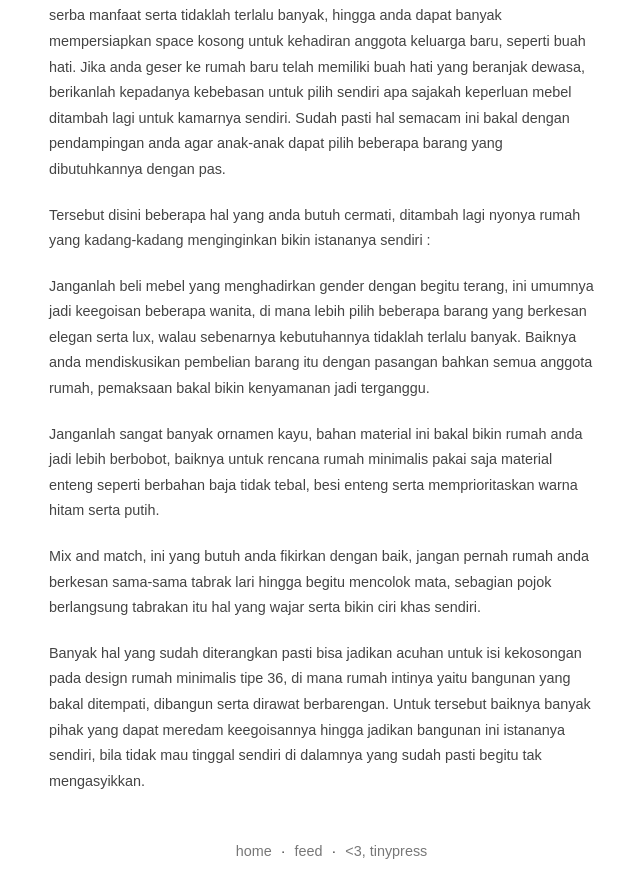
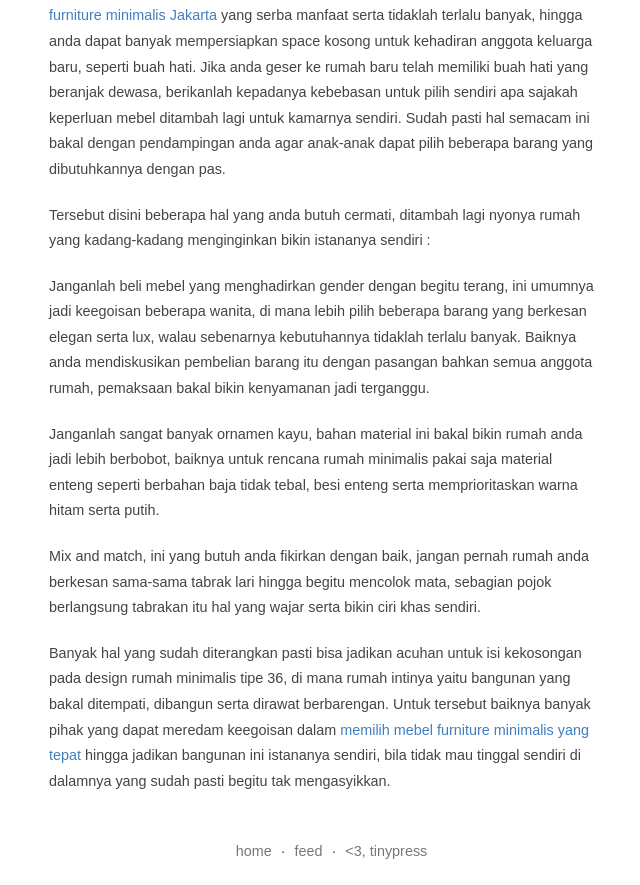
Before and after one commit to psnively/psnively.github.io, a Jekyll site: the page built from _posts/2016-10-25-mebel-untuk-rumah-minimalis-tipe-36.markdown, in a window 1280 px wide. Shown: the part 802-1687 px from the top of the page, without its empty margins (316-956 px from the left). Built offline with Jekyll 4.4.1, drawn with Linux system fonts in a browser that asks for light colours; some of the changed text lies outside the part shown.

Commit message:
Post update: Mebel untuk Rumah Minimalis Tipe 36

```diff
--- a/_posts/2016-10-25-mebel-untuk-rumah-minimalis-tipe-36.markdown
+++ b/_posts/2016-10-25-mebel-untuk-rumah-minimalis-tipe-36.markdown
@@ -8,7 +8,7 @@ Hal yang bakal di perdebatkan pada design rumah minimalis tipe 36 sesudah jadi y
 
 <img src="https://1.bp.blogspot.com/-P5TXazYoqEs/VM-ObUxmzQI/AAAAAAAAD18/Ey_nmYYjQ2c/s1600/kitchen%2BRumah%2BMinimalis%2BType%2B36.jpg">
 
-Bila yang tinggal cuma anda berdua saja dengan pasangan, baiknya pilih mebel yang serba manfaat serta tidaklah terlalu banyak, hingga anda dapat banyak mempersiapkan space kosong untuk kehadiran anggota keluarga baru, seperti buah hati. Jika anda geser ke rumah baru telah memiliki buah hati yang beranjak dewasa, berikanlah kepadanya kebebasan untuk pilih sendiri apa sajakah keperluan mebel ditambah lagi untuk kamarnya sendiri. Sudah pasti hal semacam ini bakal dengan pendampingan anda agar anak-anak dapat pilih beberapa barang yang dibutuhkannya dengan pas.
+Bila yang tinggal cuma anda berdua saja dengan pasangan, baiknya pilih <a href="https://www.ruparupa.com/furniture.html">mebel furniture minimalis Jakarta</a> yang serba manfaat serta tidaklah terlalu banyak, hingga anda dapat banyak mempersiapkan space kosong untuk kehadiran anggota keluarga baru, seperti buah hati. Jika anda geser ke rumah baru telah memiliki buah hati yang beranjak dewasa, berikanlah kepadanya kebebasan untuk pilih sendiri apa sajakah keperluan mebel ditambah lagi untuk kamarnya sendiri. Sudah pasti hal semacam ini bakal dengan pendampingan anda agar anak-anak dapat pilih beberapa barang yang dibutuhkannya dengan pas.
 
 Tersebut disini beberapa hal yang anda butuh cermati, ditambah lagi nyonya rumah yang kadang-kadang menginginkan bikin istananya sendiri :
 
@@ -18,4 +18,4 @@ Janganlah sangat banyak ornamen kayu, bahan material ini bakal bikin rumah anda
 
 Mix and match, ini yang butuh anda fikirkan dengan baik, jangan pernah rumah anda berkesan sama-sama tabrak lari hingga begitu mencolok mata, sebagian pojok berlangsung tabrakan itu hal yang wajar serta bikin ciri khas sendiri.
 
-Banyak hal yang sudah diterangkan pasti bisa jadikan acuhan untuk isi kekosongan pada design rumah minimalis tipe 36, di mana rumah intinya yaitu bangunan yang bakal ditempati, dibangun serta dirawat berbarengan. Untuk tersebut baiknya banyak pihak yang dapat meredam keegoisannya hingga jadikan bangunan ini istananya sendiri, bila tidak mau tinggal sendiri di dalamnya yang sudah pasti begitu tak mengasyikkan.
+Banyak hal yang sudah diterangkan pasti bisa jadikan acuhan untuk isi kekosongan pada design rumah minimalis tipe 36, di mana rumah intinya yaitu bangunan yang bakal ditempati, dibangun serta dirawat berbarengan. Untuk tersebut baiknya banyak pihak yang dapat meredam keegoisan dalam <a href="http://dic.im/questions/1769/memilih-mebel-furniture-minimalis-yang-tepat">memilih mebel furniture minimalis yang tepat</a> hingga jadikan bangunan ini istananya sendiri, bila tidak mau tinggal sendiri di dalamnya yang sudah pasti begitu tak mengasyikkan.
```
